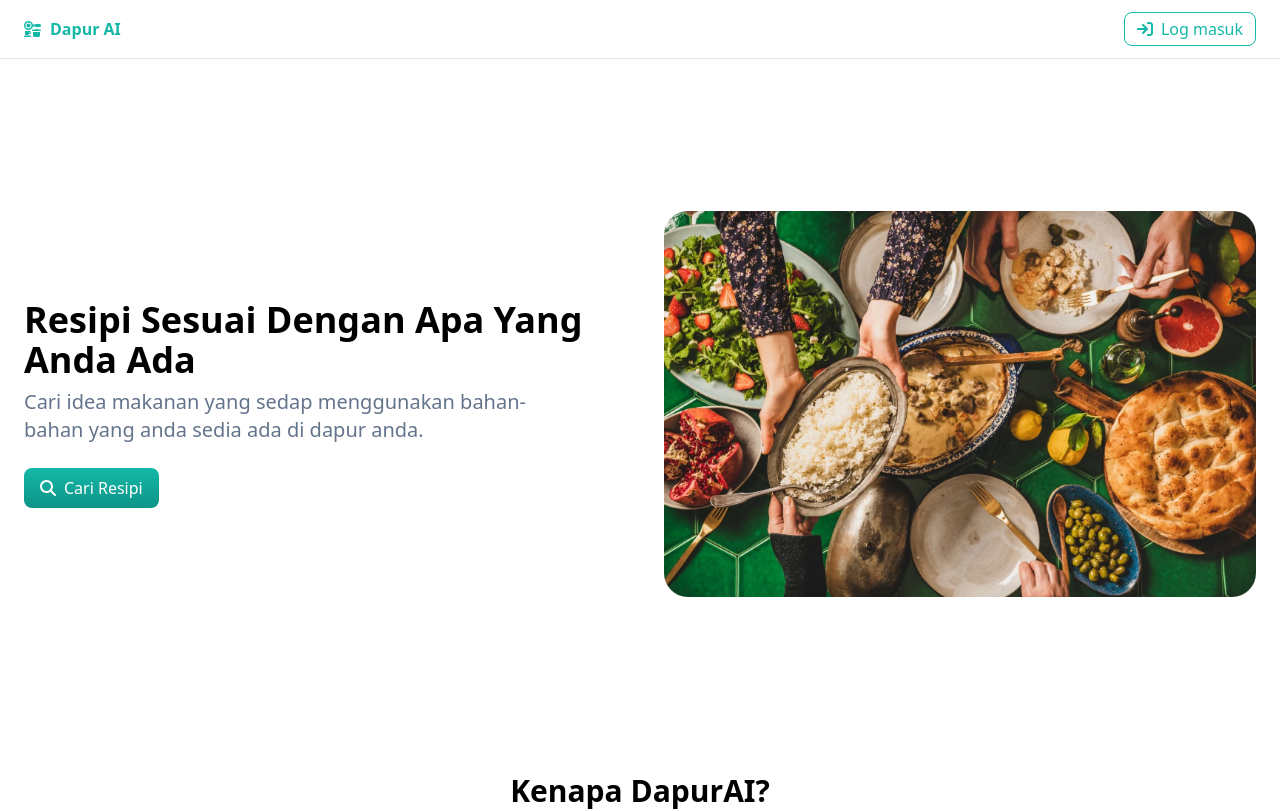
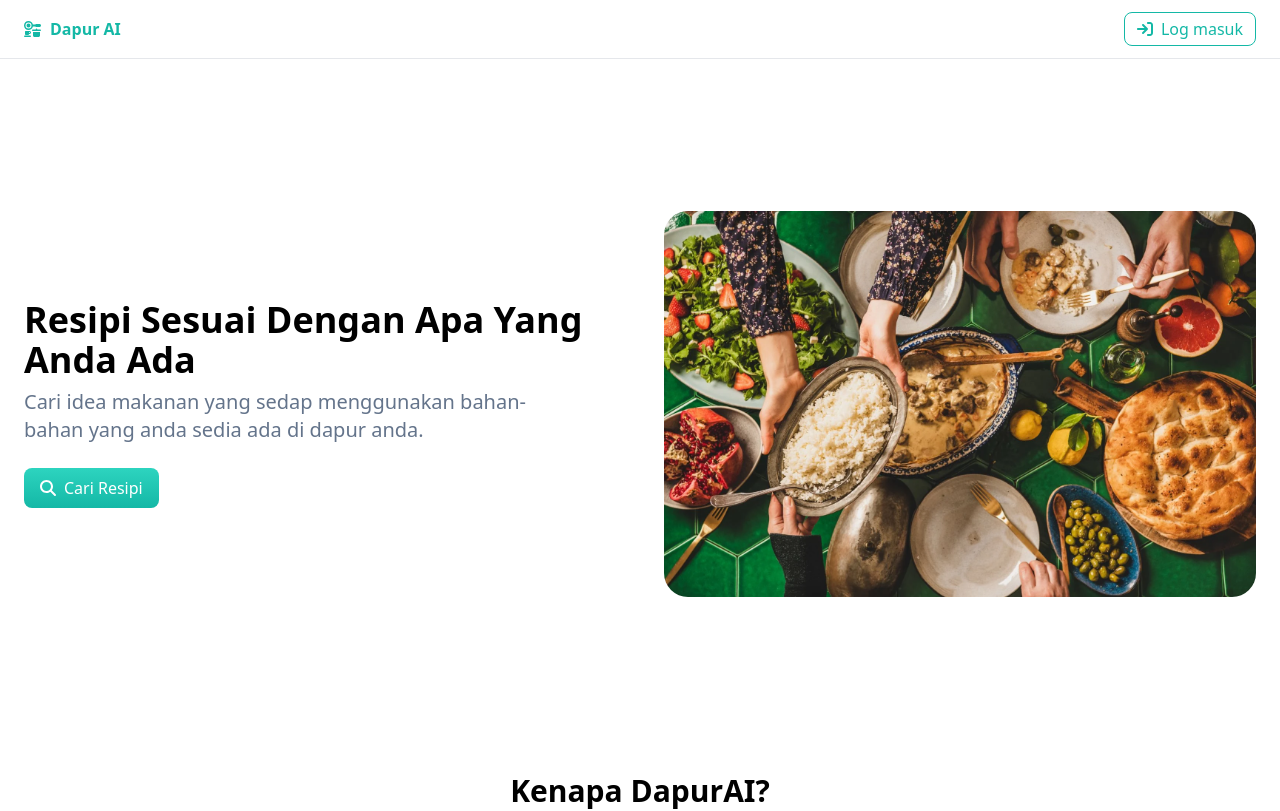
Before and after one commit to rulkimi/dapur-ai, a Vue app in the folder client/: page / in a window 1280 px wide. Shown: the top 811 px of the page. Built offline with nearby package versions, Linux system fonts and the light colour scheme.

Commit message:
change button primary color

```diff
--- a/client/src/components/button.vue
+++ b/client/src/components/button.vue
@@ -14,7 +14,7 @@ withDefaults(defineProps<ButtonProps>(), {
 })
 
 const buttonVariant = {
-  'primary': 'text-white bg-gradient-to-t to-teal-500 via-teal-600 from-teal-700 bg-size-200 bg-pos-0 hover:bg-pos-100',
+  'primary': 'text-white bg-gradient-to-t to-teal-400 via-teal-500 from-teal-600 bg-size-200 bg-pos-0 hover:bg-pos-100',
   'primary-outline': 'border border-teal-500 text-teal-500 hover:bg-teal-500 hover:text-white'
 };
 
```
